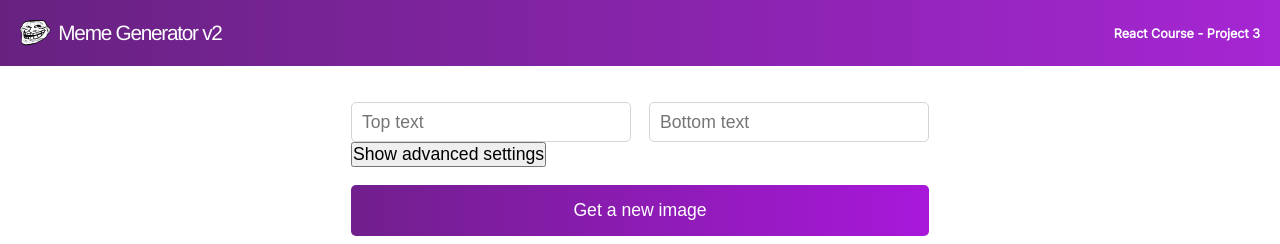
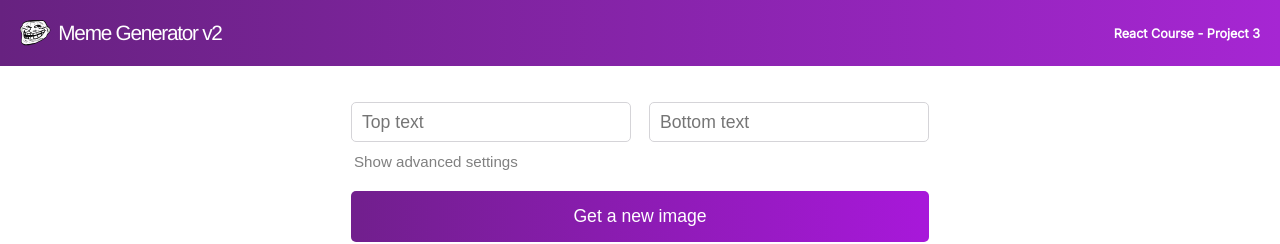
Before and after one commit to netrolite/meme-generator-v2, a React (Create React App) app: page / in a window 1280 px wide. Shown: the top 244 px of the page. Built offline with nearby package versions, Linux system fonts and the light colour scheme.

Commit message:
styling for "show-advanced-settings" button

```diff
--- a/src/index.css
+++ b/src/index.css
@@ -76,6 +76,21 @@ input[type="radio"] {
 
 #stroke-small { display: none; }
 #stroke-large { display: inline-block; }
+
+.show-advanced-btn {
+    border: 1px solid transparent;
+    border-radius: 2px;
+    padding: 2px;
+    background-color: transparent;
+    font-size: 0.9rem;
+    color: gray;
+    margin-top: 8px;
+}
+
+.show-advanced-btn:hover {
+    border: 1px solid gray;
+    cursor: pointer;
+}
 
 /* to make cusotmization-wrapper keep its width */
 .customization-wrapper-wrapper {
```
